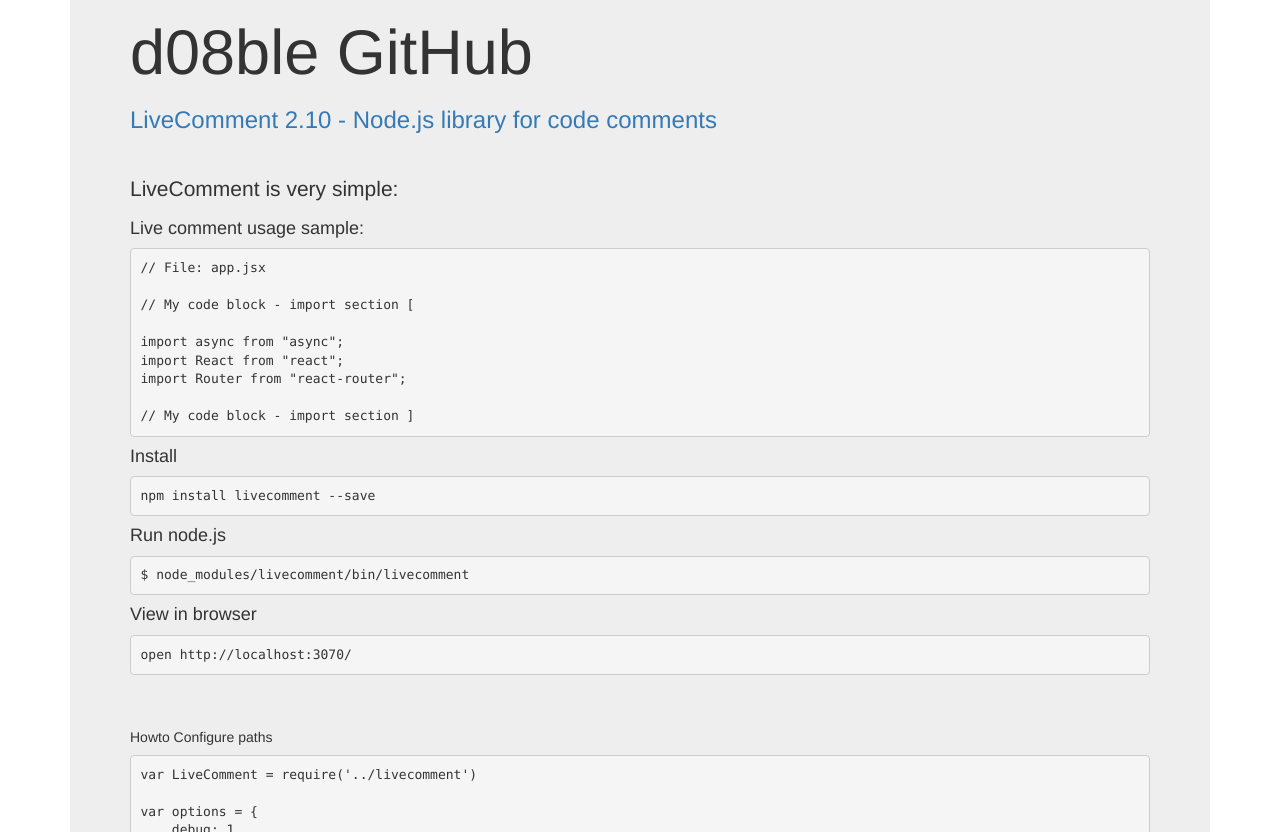
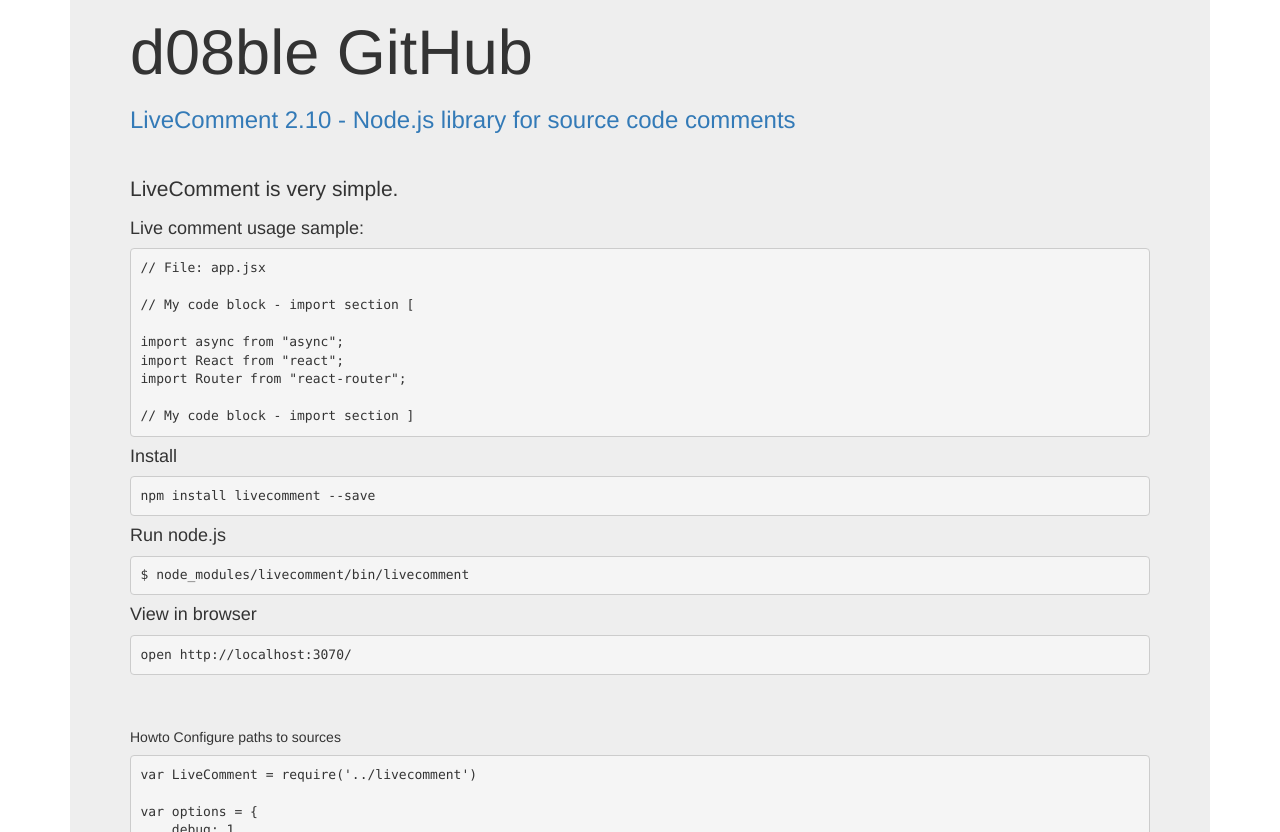
Before and after one commit to d08ble/d08ble.github.io, a Jekyll site: the page built from index.md, in a window 1280 px wide. Shown: the part 122-954 px from the top of the page. Built offline with Jekyll 4.4.1, drawn with Linux system fonts in a browser that asks for light colours.

Commit message:
Edit from JekyllCMS

```diff
--- a/index.md
+++ b/index.md
@@ -2,9 +2,9 @@
 layout: home
 title: d08ble Home
 ---
-### [LiveComment 2.10 - Node.js library for code comments](https://github.com/d08ble/livecomment)
+### [LiveComment 2.10 - Node.js library for source code comments](https://github.com/d08ble/livecomment)
 <br>
-LiveComment is very simple:
+LiveComment is very simple.
 
 #### Live comment usage sample:
 
@@ -39,7 +39,7 @@ open http://localhost:3070/
 
 <br>
 
-##### Howto Configure paths
+##### Howto Configure paths to sources
 
 {% highlight javascript %}
 var LiveComment = require('../livecomment')
```
